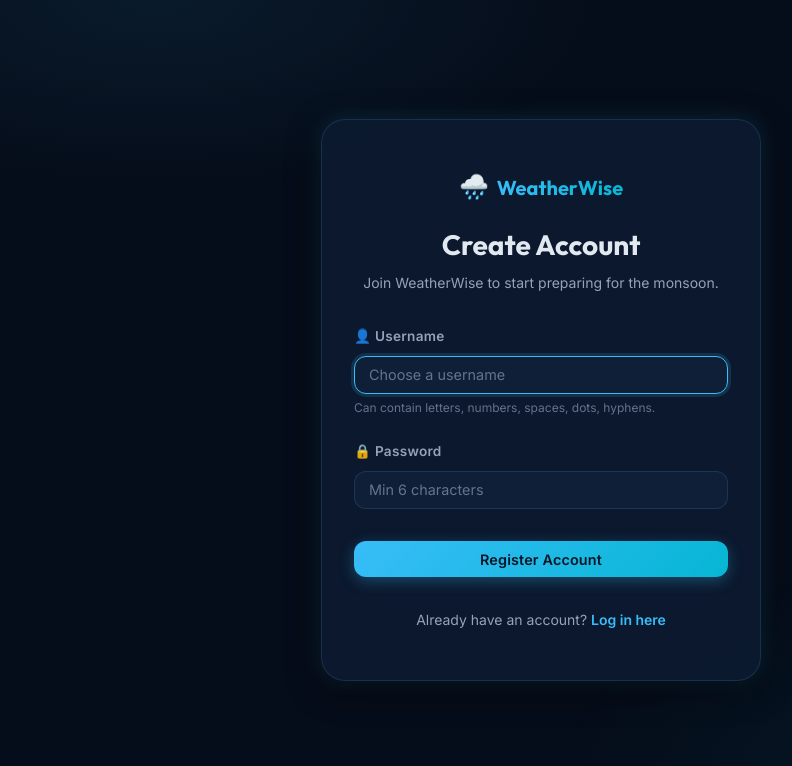
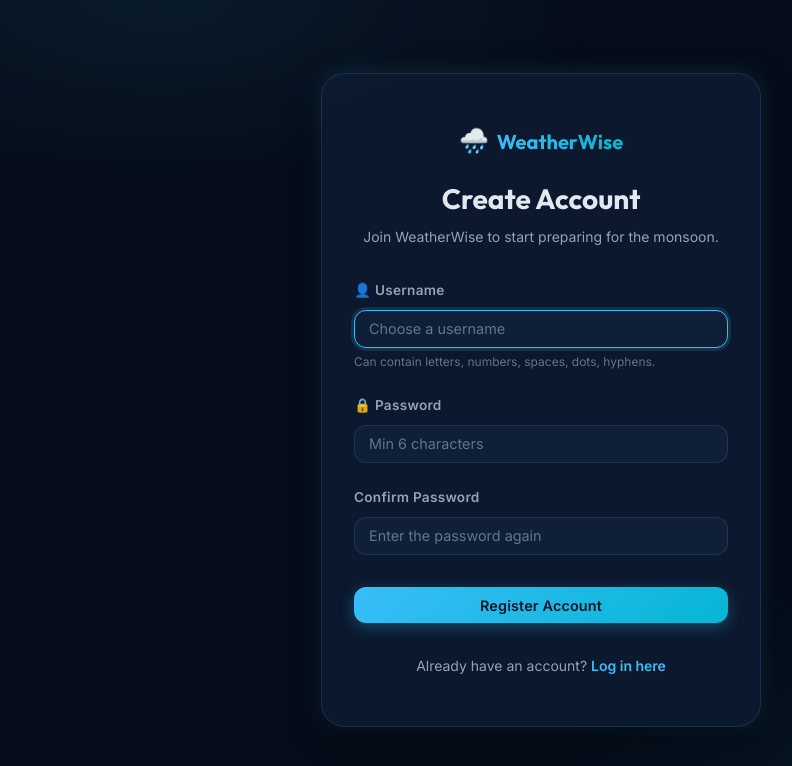
Before and after one commit to Apurva189/PromptWars-WeatherWise, a Flask app: page /register in a window 1280 px wide. Shown: the top 766 px of the page, without its empty margins (99-891 px from the left). Run offline with Flask 3, Linux system fonts and the light colour scheme.

Commit message:
Enhanced login and registration

```diff
--- a/app/routes/main.py
+++ b/app/routes/main.py
@@ -5,6 +5,7 @@ Serves main pages (landing, dashboard) and manages user login/registration/logou
 """
 
 import sqlite3
+import secrets
 from flask import Blueprint, render_template, request, redirect, url_for, session, flash, jsonify
 from werkzeug.security import generate_password_hash, check_password_hash
 
@@ -38,6 +39,7 @@ def register():
     if request.method == "POST":
         username_raw = request.form.get("username", "")
         password = request.form.get("password", "")
+        confirm_password = request.form.get("confirm_password", "")
 
         # Clean/sanitize username using validator rules
         username, err = sanitise_text(username_raw)
@@ -49,18 +51,30 @@ def register():
             flash("Password must be at least 6 characters long.", "error")
             return render_template("register.html")
 
+        if password != confirm_password:
+            flash("Passwords do not match.", "error")
+            return render_template("register.html")
+
         db = get_db()
+        recovery_code = secrets.token_hex(6).upper()
         try:
             db.execute(
-                "INSERT INTO users (username, password_hash) VALUES (?, ?)",
-                (username, generate_password_hash(password)),
+                "INSERT INTO users (username, password_hash, recovery_code_hash) VALUES (?, ?, ?)",
+                (
+                    username,
+                    generate_password_hash(password),
+                    generate_password_hash(recovery_code),
+                ),
             )
             db.commit()
         except sqlite3.IntegrityError:
             flash("Username already exists. Please choose a different one.", "error")
             return render_template("register.html")
 
-        flash("Registration successful! Please log in.", "success")
+        flash(
+            f"Registration successful! Save this recovery code now: {recovery_code}",
+            "success",
+        )
         return redirect(url_for("main.login"))
 
     return render_template("register.html")
@@ -100,6 +114,62 @@ def login():
     return render_template("login.html")
 
 
+@main_bp.route("/forgot-password", methods=["GET", "POST"])
+def forgot_password():
+    """Reset a password using the recovery code issued at registration."""
+    if "user_id" in session:
+        return redirect(url_for("main.dashboard"))
+
+    if request.method == "POST":
+        username_raw = request.form.get("username", "")
+        recovery_code = request.form.get("recovery_code", "").strip().upper()
+        password = request.form.get("password", "")
+        confirm_password = request.form.get("confirm_password", "")
+
+        username, err = sanitise_text(username_raw)
+        if err or not username:
+            flash(err or "Invalid username.", "error")
+            return render_template("forgot_password.html")
+        if len(password) < 6:
+            flash("Password must be at least 6 characters long.", "error")
+            return render_template("forgot_password.html")
+        if password != confirm_password:
+            flash("Passwords do not match.", "error")
+            return render_template("forgot_password.html")
+
+        db = get_db()
+        user = db.execute(
+            "SELECT id, recovery_code_hash FROM users WHERE username = ?", (username,)
+        ).fetchone()
+        valid_code = (
+            user is not None
+            and user["recovery_code_hash"]
+            and check_password_hash(user["recovery_code_hash"], recovery_code)
+        )
+        if not valid_code:
+            flash("Invalid username or recovery code.", "error")
+            return render_template("forgot_password.html")
+
+        # Rotate the recovery code after use so it cannot reset the account twice.
+        new_recovery_code = secrets.token_hex(6).upper()
+        db.execute(
+            "UPDATE users SET password_hash = ?, recovery_code_hash = ? WHERE id = ?",
+            (
+                generate_password_hash(password),
+                generate_password_hash(new_recovery_code),
+                user["id"],
+            ),
+        )
+        db.commit()
+        flash(
+            f"Password reset successful. Save your new recovery code: {new_recovery_code}",
+            "success",
+        )
+        return redirect(url_for("main.login"))
+
+    return render_template("forgot_password.html")
+
+
 @main_bp.route("/logout", methods=["GET", "POST"])
 def logout():
     """Clear session data and redirect to landing page."""
--- a/app/templates/login.html
+++ b/app/templates/login.html
@@ -42,6 +42,7 @@
           maxlength="100"
           autofocus
         />
+        <p class="form-help-text"><a href="{{ url_for('main.forgot_password') }}">Forgot password?</a></p>
       </div>
 
       <div class="form-group">
--- a/app/templates/register.html
+++ b/app/templates/register.html
@@ -59,6 +59,20 @@
         />
       </div>
 
+      <div class="form-group">
+        <label for="confirm-password" class="form-label">Confirm Password</label>
+        <input
+          type="password"
+          id="confirm-password"
+          name="confirm_password"
+          class="form-input"
+          placeholder="Enter the password again"
+          required
+          aria-required="true"
+          minlength="6"
+        />
+      </div>
+
       <button type="submit" class="btn btn--primary btn--full auth-btn">
         <span>Register Account</span>
       </button>
--- a/app/utils/db.py
+++ b/app/utils/db.py
@@ -49,10 +49,15 @@ def init_db(app):
             CREATE TABLE IF NOT EXISTS users (
                 id INTEGER PRIMARY KEY AUTOINCREMENT,
                 username TEXT UNIQUE NOT NULL,
-                password_hash TEXT NOT NULL
+                password_hash TEXT NOT NULL,
+                recovery_code_hash TEXT
             )
             """
         )
+        # Upgrade databases created before password recovery was introduced.
+        columns = {row[1] for row in cursor.execute("PRAGMA table_info(users)")}
+        if "recovery_code_hash" not in columns:
+            cursor.execute("ALTER TABLE users ADD COLUMN recovery_code_hash TEXT")
         conn.commit()
     finally:
         conn.close()
```
Also changed, not shown: app/templates/forgot_password.html (added, +51 -0 lines), tests/test_auth.py (+84 -10 lines), weatherwise.db.
